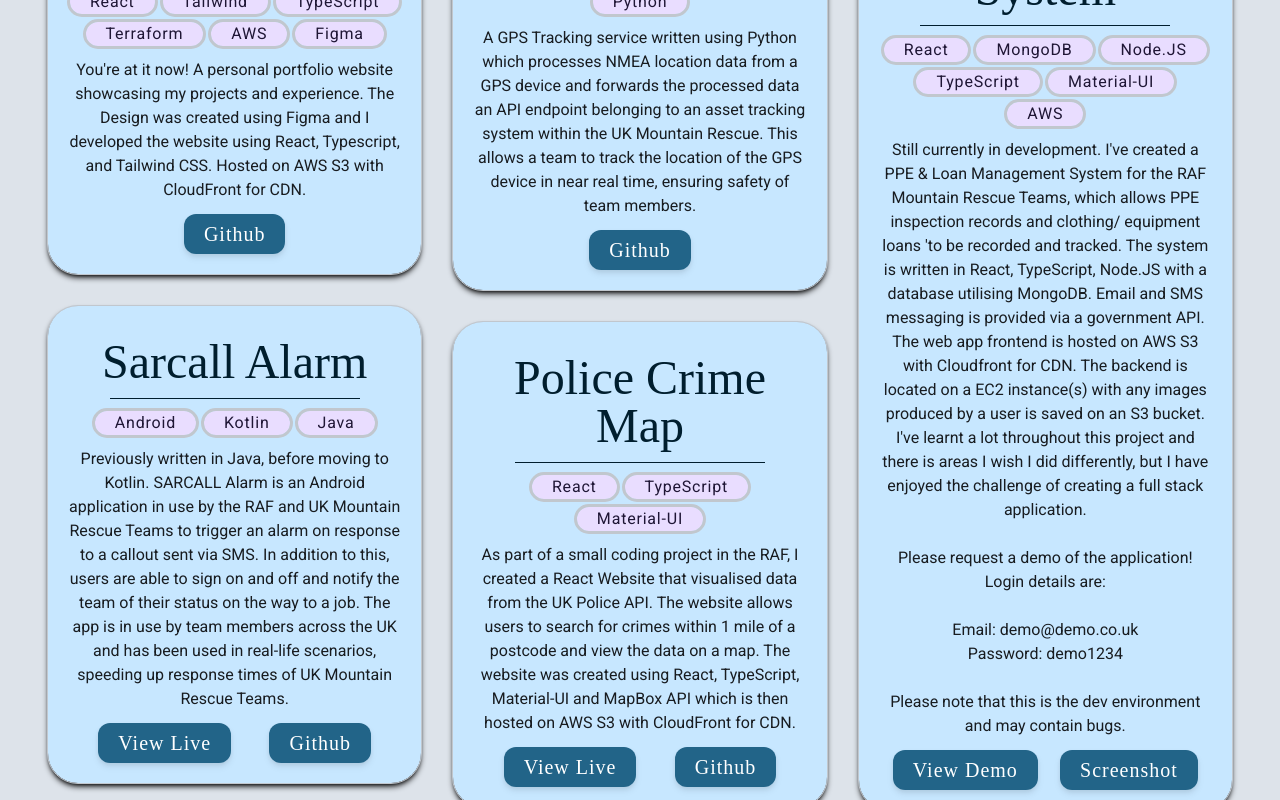
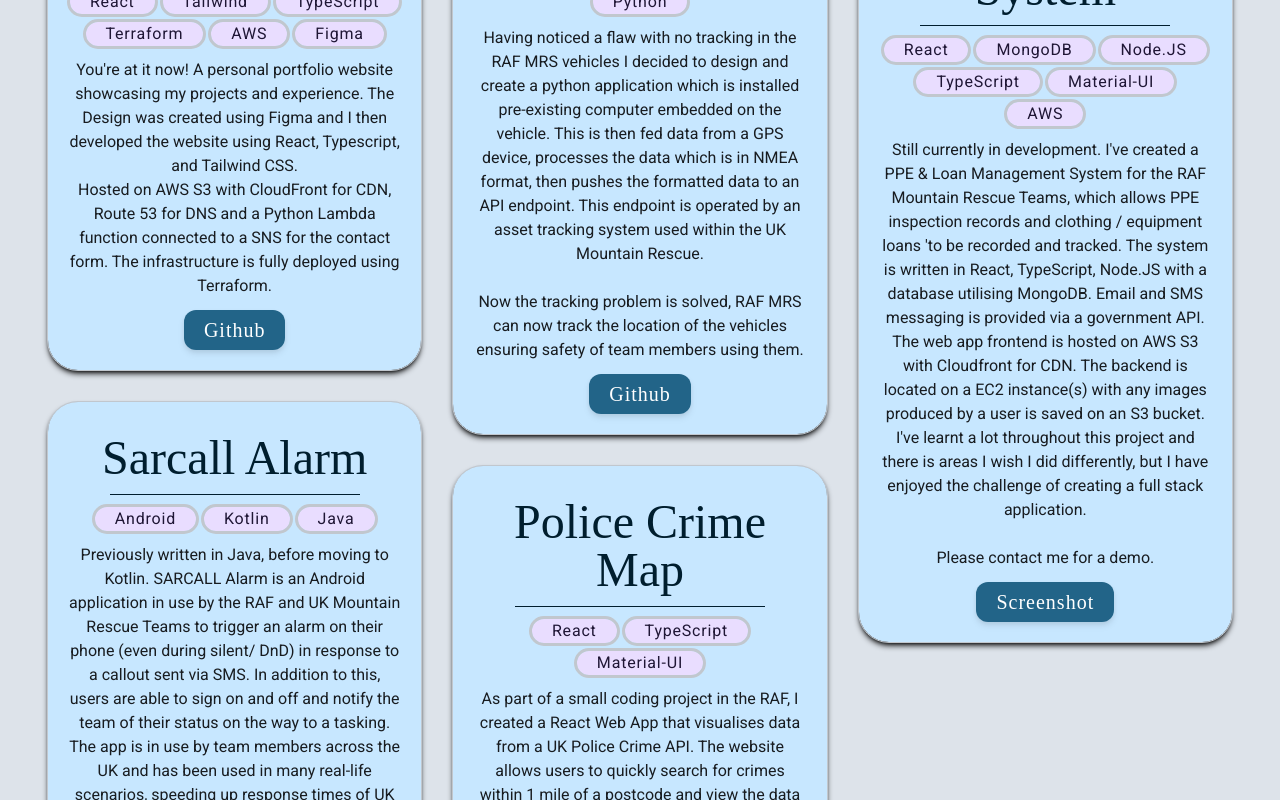
Before and after one commit to tylers24877/Portfolio, a React (Vite) app: page / in a window 1280 px wide. Shown: the part 2300-3100 px from the top of the page. Built offline with nearby package versions, Linux system fonts and the light colour scheme; a web font is replaced by a local one.

Commit message:
Improved Text Content

```diff
--- a/src/Res.tsx
+++ b/src/Res.tsx
@@ -28,7 +28,7 @@ export const projectList: ProjectCardProps[] = [
   {
     title: "Portfolio Website",
     description:
-      "You're at it now! A personal portfolio website showcasing my projects and experience. The Design was created using Figma and I developed the website using React, Typescript, and Tailwind CSS. Hosted on AWS S3 with CloudFront for CDN.",
+      "You're at it now! A personal portfolio website showcasing my projects and experience. The Design was created using Figma and I then developed the website using React, Typescript, and Tailwind CSS.\nHosted on AWS S3 with CloudFront for CDN, Route 53 for DNS and a Python Lambda function connected to a SNS for the contact form. The infrastructure is fully deployed using Terraform.",
     buttons: [
       { url: "https://github.com/tylers24877/portfolio", text: "Github" },
     ],
@@ -37,7 +37,7 @@ export const projectList: ProjectCardProps[] = [
   {
     title: "Sarcall Alarm",
     description:
-      "Previously written in Java, before moving to Kotlin. SARCALL Alarm is an Android application in use by the RAF and UK Mountain Rescue Teams to trigger an alarm on response to a callout sent via SMS. In addition to this, users are able to sign on and off and notify the team of their status on the way to a job. The app is in use by team members across the UK and has been used in real-life scenarios, speeding up response times of UK Mountain Rescue Teams.",
+      "Previously written in Java, before moving to Kotlin. SARCALL Alarm is an Android application in use by the RAF and UK Mountain Rescue Teams to trigger an alarm on their phone (even during silent/ DnD) in response to a callout sent via SMS. In addition to this, users are able to sign on and off and notify the team of their status on the way to a tasking. The app is in use by team members across the UK and has been used in many real-life scenarios, speeding up response times of UK Mountain Rescue Teams.\nThroughout development challenges faces were adapting to the restrictions imposed by Android with detecting SMS messages and allowing an alarm to activate at anytime.\n\nThe app has been commended by the Station Commander RAF Leeming for its impact on enhancing team communication and coordination in life-threatening situations.",
     techStack: ["Android", "Kotlin", "Java"],
     buttons: [
       {
@@ -50,7 +50,7 @@ export const projectList: ProjectCardProps[] = [
   {
     title: "GPS Tracking Service",
     description:
-      "A GPS Tracking service written using Python which processes NMEA location data from a GPS device and forwards the processed data an API endpoint belonging to an asset tracking system within the UK Mountain Rescue. This allows a team to track the location of the GPS device in near real time, ensuring safety of team members.",
+      "Having noticed a flaw with no tracking in the RAF MRS vehicles I decided to design and create a python application which is installed pre-existing computer embedded on the vehicle. This is then fed data from a GPS device, processes the data which is in NMEA format, then pushes the formatted data to an API endpoint. This endpoint is operated by an asset tracking system used within the UK Mountain Rescue.\n\nNow the tracking problem is solved, RAF MRS can now track the location of the vehicles ensuring safety of team members using them.",
     techStack: ["Python"],
     buttons: [
       {
@@ -62,7 +62,7 @@ export const projectList: ProjectCardProps[] = [
   {
     title: "Police Crime Map",
     description:
-      "As part of a small coding project in the RAF, I created a React Website that visualised data from the UK Police API. The website allows users to search for crimes within 1 mile of a postcode and view the data on a map. The website was created using React, TypeScript, Material-UI and MapBox API which is then hosted on AWS S3 with CloudFront for CDN.",
+      "As part of a small coding project in the RAF, I created a React Web App that visualises data from a UK Police Crime API. The website allows users to quickly search for crimes within 1 mile of a postcode and view the data on a map. The website was created using React, TypeScript, Material-UI and MapBox API which is then hosted on AWS S3 with CloudFront for CDN.\nThis was a fun mini project to work on, it was great to have a go using MapBox for mapping.",
     techStack: ["React", "TypeScript", "Material-UI"],
     buttons: [
       {
@@ -75,7 +75,7 @@ export const projectList: ProjectCardProps[] = [
   {
     title: "PPE & Loan Management System",
     description:
-      "Still currently in development. I've created a PPE & Loan Management System for the RAF Mountain Rescue Teams, which allows PPE inspection records and clothing/ equipment loans 'to be recorded and tracked. The system is written in React, TypeScript, Node.JS with a database utilising MongoDB. Email and SMS messaging is provided via a government API. The web app frontend is hosted on AWS S3 with Cloudfront for CDN. The backend is located on a EC2 instance(s) with any images produced by a user is saved on an S3 bucket. I've learnt a lot throughout this project and there is areas I wish I did differently, but I have enjoyed the challenge of creating a full stack application.\n\nPlease request a demo of the application! Login details are:\n\nEmail: demo@demo.co.uk\nPassword: demo1234\n\nPlease note that this is the dev environment and may contain bugs.",
+      "Still currently in development. I've created a PPE & Loan Management System for the RAF Mountain Rescue Teams, which allows PPE inspection records and clothing / equipment loans 'to be recorded and tracked. The system is written in React, TypeScript, Node.JS with a database utilising MongoDB. Email and SMS messaging is provided via a government API. The web app frontend is hosted on AWS S3 with Cloudfront for CDN. The backend is located on a EC2 instance(s) with any images produced by a user is saved on an S3 bucket. I've learnt a lot throughout this project and there is areas I wish I did differently, but I have enjoyed the challenge of creating a full stack application.\n\nPlease contact me for a demo.",
     techStack: [
       "React",
       "MongoDB",
@@ -86,10 +86,6 @@ export const projectList: ProjectCardProps[] = [
     ],
     buttons: [
       {
-        url: "https://dev.supply.rafmrs.uk/",
-        text: "View Demo",
-      },
-      {
         url: "/screenshot/ppe-loan-management-system.png",
         text: "Screenshot",
       },
```
